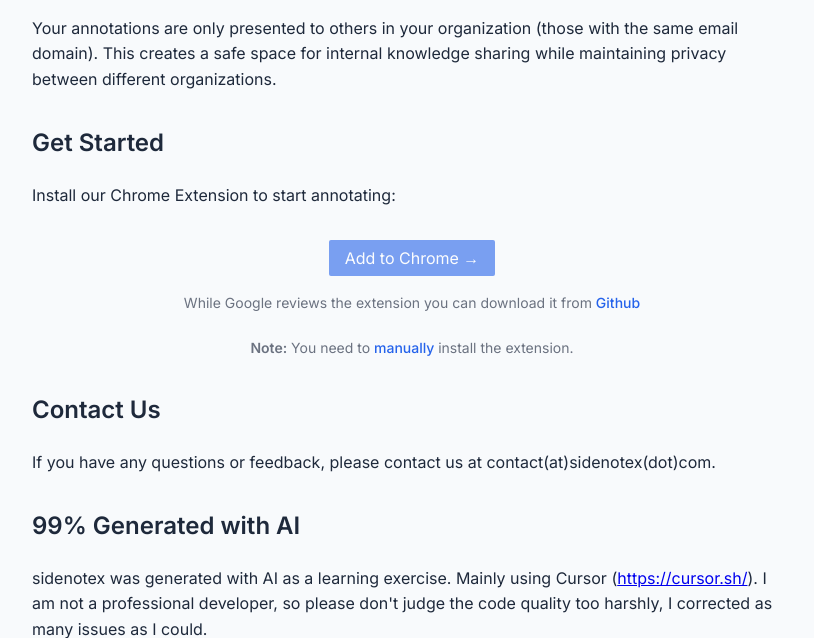
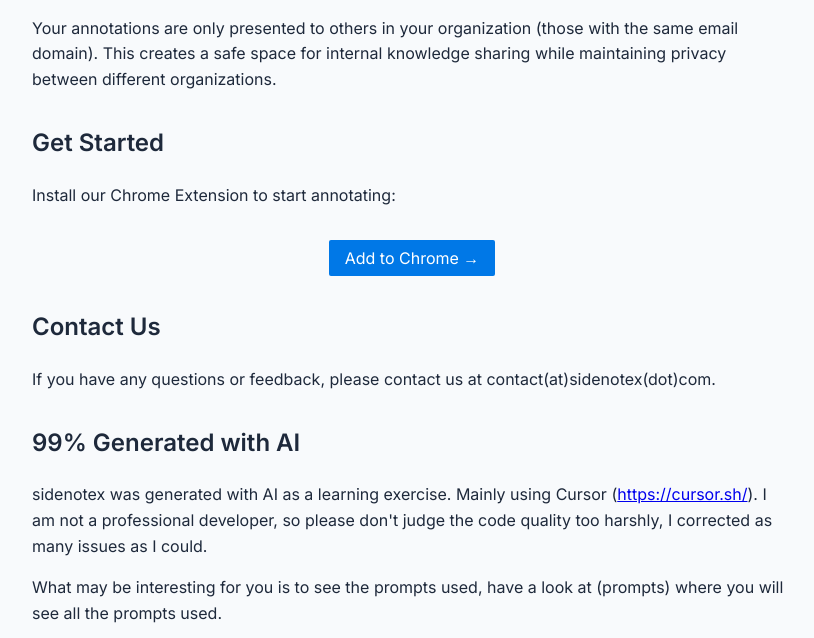
Before and after one commit to Piotr12/sidenotex, a Django app: page /about/ in a window 1280 px wide. Shown: the part 1193-1831 px from the top of the page, without its empty margins (228-1042 px from the left). Run offline with Django 5.2, Linux system fonts and the light colour scheme; some libraries are stand-ins or nearby versions.

Commit message:
extension is published

```diff
--- a/backend/sidenotex_project/main/templates/about.html
+++ b/backend/sidenotex_project/main/templates/about.html
@@ -37,16 +37,12 @@
         <h2>Get Started</h2>
         <p>Install our Chrome Extension to start annotating:</p>
         <div style="text-align: center; margin: 2rem 0;">
-            <button id="chromeStoreButton" class="pure-button pure-button-primary disabled-button">
+            <a href="https://chromewebstore.google.com/detail/sidenotex/dafbhomkphmbfcnpjnklokmegkakdjop"
+               target="_blank"
+               id="chromeStoreButton"
+               class="pure-button pure-button-primary">
                 Add to Chrome →
-            </button>
-            <p class="extension-note">
-                While Google reviews the extension you can download it from
-                <a href="https://github.com/Piotr12/sidenotex" target="_blank">Github</a>
-                <br/>
-                <br/>
-                <b>Note:</b> You need to <a href="https://certera.com/kb/how-to-manually-install-a-chrome-extension-in-2-ways/">manually </a> install the extension.
-            </p>
+            </a>
         </div>
         <h2>Contact Us</h2>
         <p>
@@ -77,15 +73,4 @@
     </div>
 </div>
 
-<script>
-document.getElementById('chromeStoreButton').addEventListener('click', function() {
-    this.classList.add('button-error');
-    this.textContent = 'Not Published Yet';
-
-    setTimeout(() => {
-        this.classList.remove('button-error');
-        this.textContent = 'Add to Chrome →';
-    }, 2000);
-});
-</script>
 {% endblock %}
```
